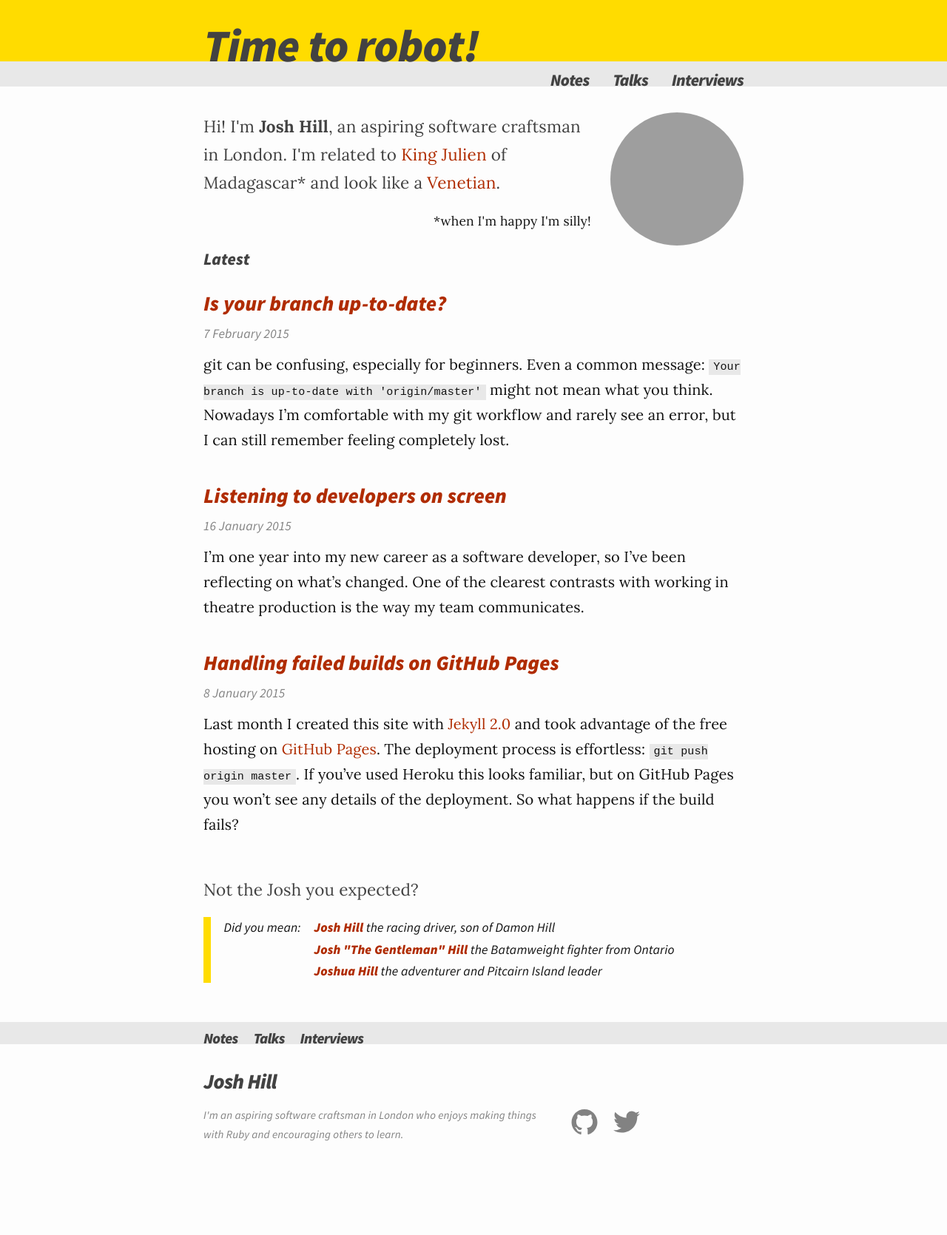
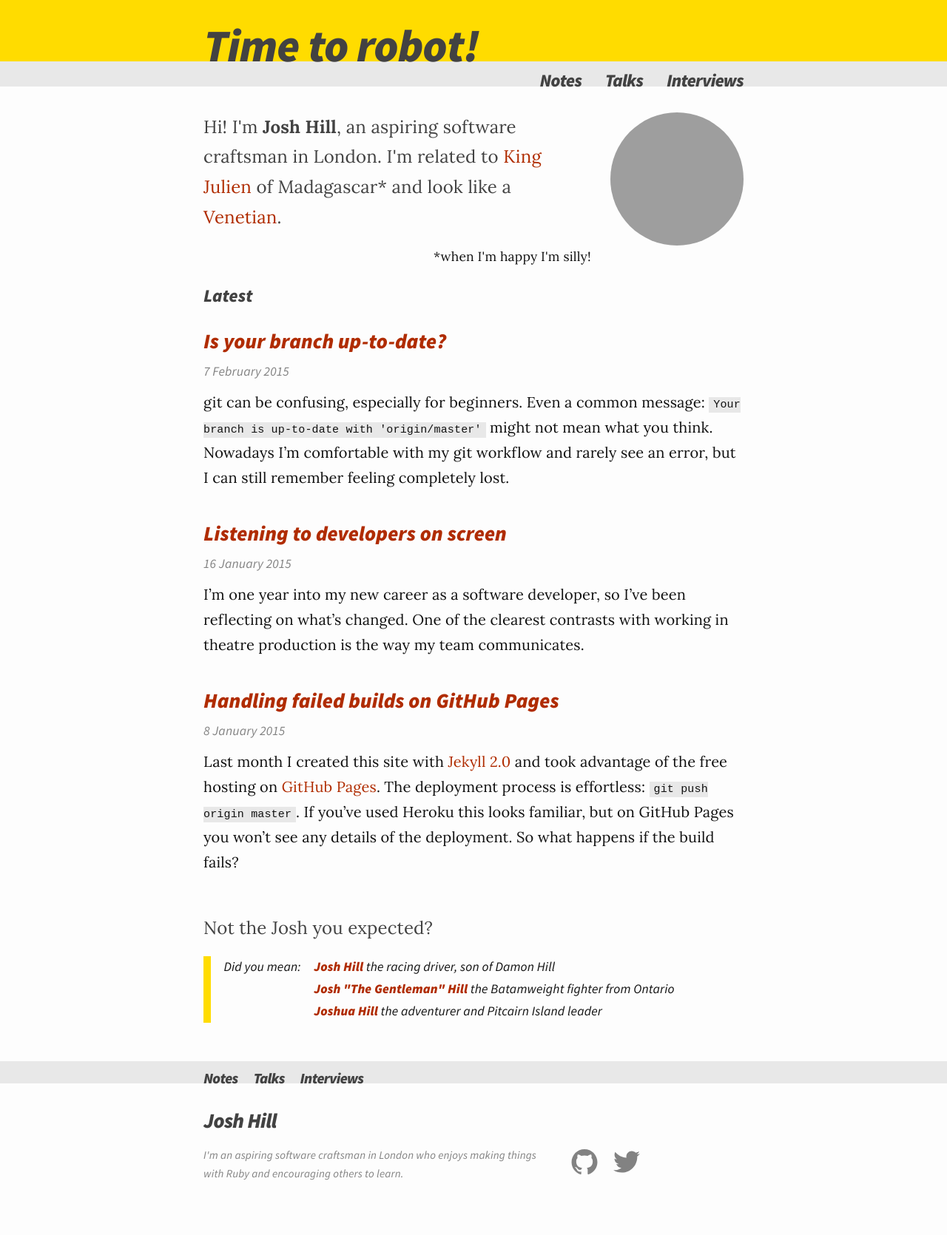
Before and after one commit to jamesjoshuahill/jamesjoshuahill.github.io, a Jekyll site: the page built from index.html, in a window 1280 px wide. Shown: the whole page at 74% size. Built offline with Jekyll 4.4.1, drawn with Linux system fonts in a browser that asks for light colours; before the commit the page ends 1616 px from its top, so only the background shows below that; grey boxes are pictures that could not be loaded.

Commit message:
Increase subheading font size

```diff
--- a/_sass/_layout.scss
+++ b/_sass/_layout.scss
@@ -84,10 +84,10 @@
     }
 
     @include media-query($on-laptop) {
-        padding-top: 55pt;
+        padding-top: 54.5pt;
 
         .page-link {
-            font-size: 17pt;
+            font-size: 18pt;
 
             &:not(:first-child) {
                 margin-left: $spacing-unit / 2;
--- a/css/main.scss
+++ b/css/main.scss
@@ -11,7 +11,7 @@ $base-font-size:   15pt;
 $base-line-height: 1.7;
 
 $heading-font-size: $base-font-size * 1.4;
-$subheading-font-size: $base-font-size * 1.125;
+$subheading-font-size: $base-font-size * 1.2;
 $small-font-size:  $base-font-size * 0.875;
 $code-font-size:   $base-font-size * 0.75;
 
```
